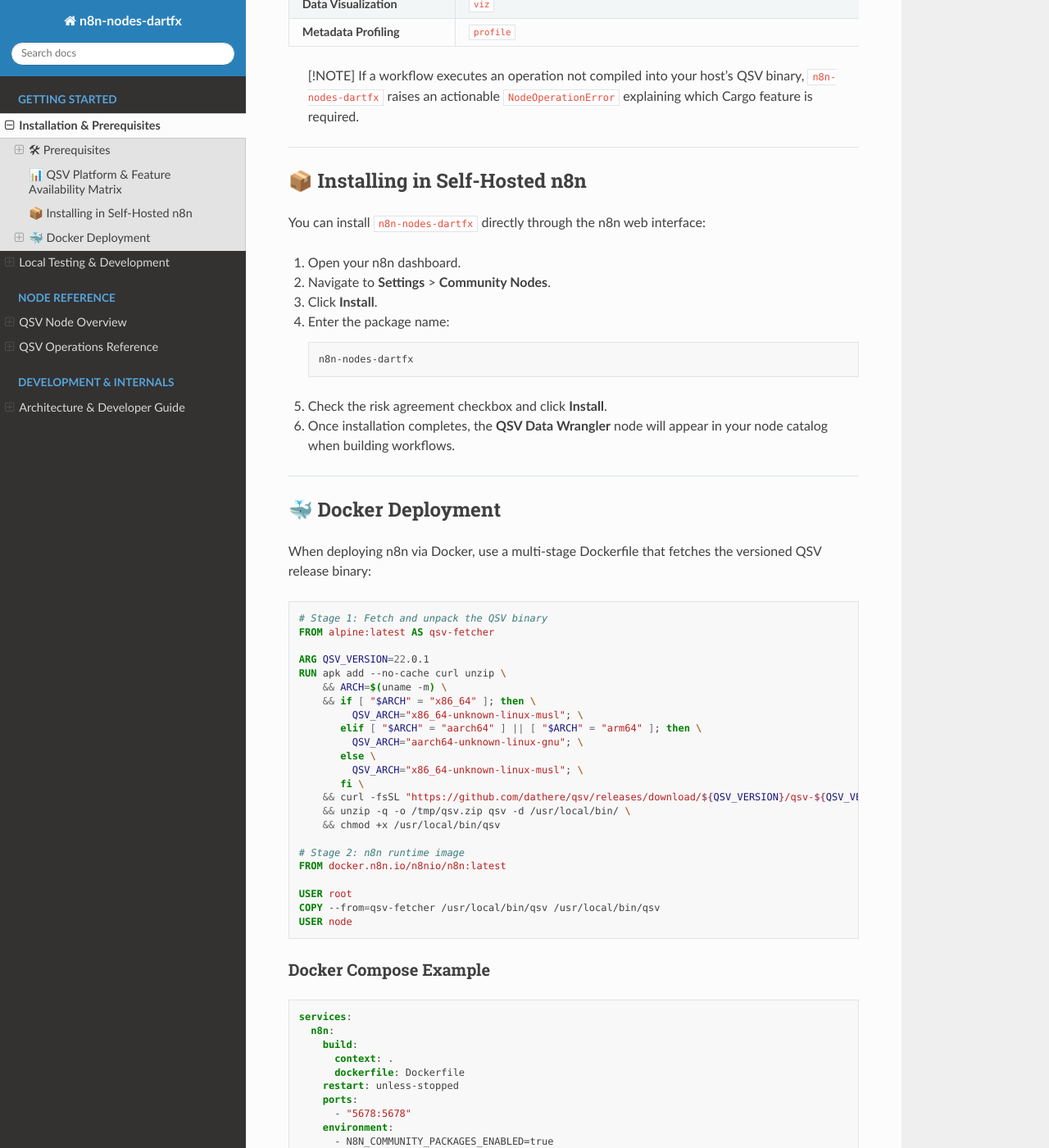
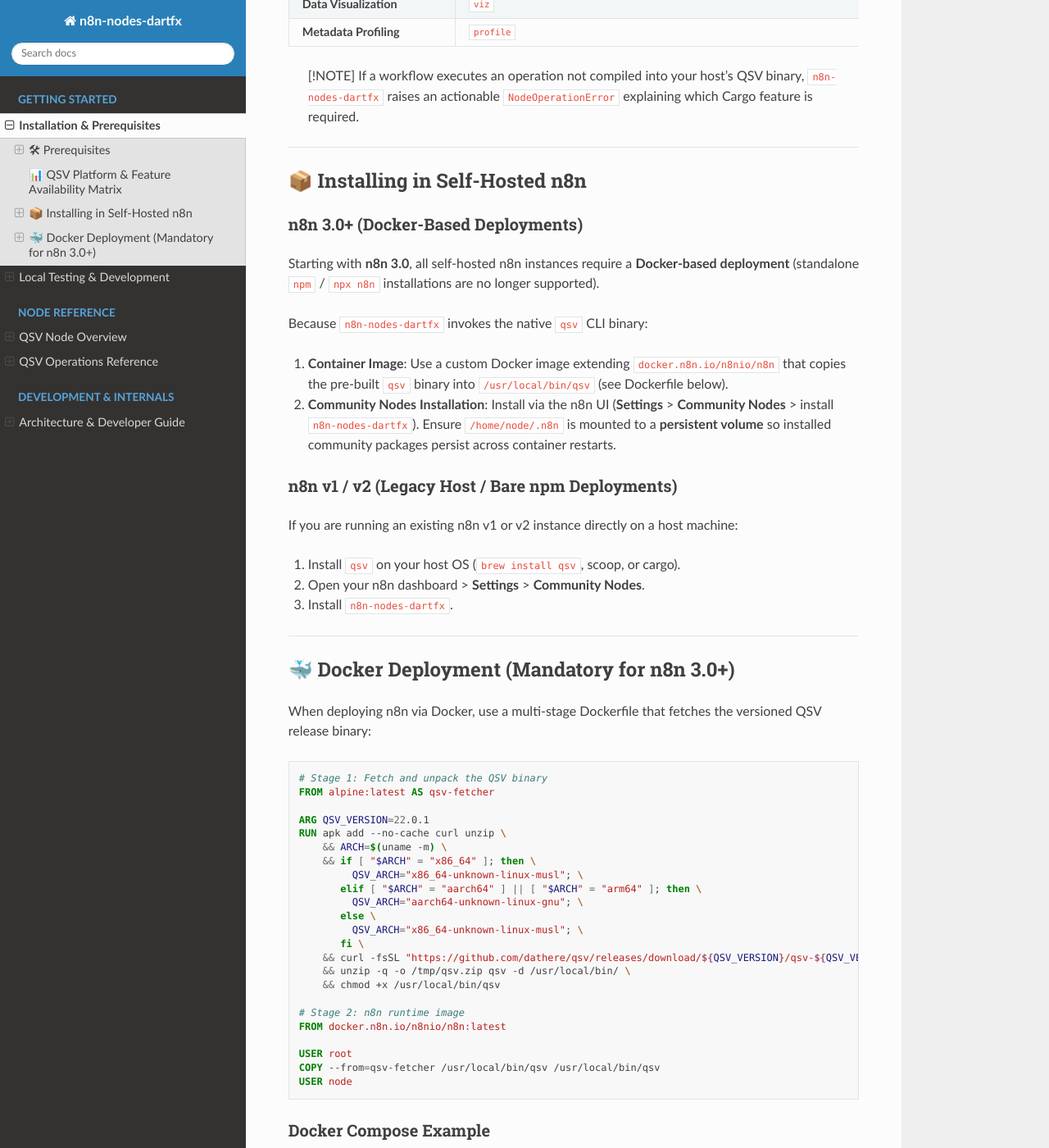
Before and after one commit to DataArtifex/dartfx-n8n, a Sphinx documentation site: the page built from docs/source/getting-started/installation.md, in a window 1280 px wide and 1400 px high, scrolled down 1430 px. Shown: the whole window at 82% size. Built offline with Sphinx 7.4.7 and the Read the Docs theme 3.1.0, drawn with Linux system fonts in a browser that asks for light colours.

Commit message:
docs: update documentation for n8n 3.0+ Docker deployment requirements and add sample test fixtures

````diff
--- a/docs/source/getting-started/installation.md
+++ b/docs/source/getting-started/installation.md
@@ -58,21 +58,24 @@
 
 ## 📦 Installing in Self-Hosted n8n
 
-You can install `n8n-nodes-dartfx` directly through the n8n web interface:
+### n8n 3.0+ (Docker-Based Deployments)
 
-1. Open your n8n dashboard.
-2. Navigate to **Settings** > **Community Nodes**.
-3. Click **Install**.
-4. Enter the package name:
-   ```text
-   n8n-nodes-dartfx
-   ```
-5. Check the risk agreement checkbox and click **Install**.
-6. Once installation completes, the **QSV Data Wrangler** node will appear in your node catalog when building workflows.
+Starting with **n8n 3.0**, all self-hosted n8n instances require a **Docker-based deployment** (standalone `npm` / `npx n8n` installations are no longer supported).
+
+Because `n8n-nodes-dartfx` invokes the native `qsv` CLI binary:
+1. **Container Image**: Use a custom Docker image extending `docker.n8n.io/n8nio/n8n` that copies the pre-built `qsv` binary into `/usr/local/bin/qsv` (see Dockerfile below).
+2. **Community Nodes Installation**: Install via the n8n UI (**Settings** > **Community Nodes** > install `n8n-nodes-dartfx`). Ensure `/home/node/.n8n` is mounted to a **persistent volume** so installed community packages persist across container restarts.
+
+### n8n v1 / v2 (Legacy Host / Bare npm Deployments)
+
+If you are running an existing n8n v1 or v2 instance directly on a host machine:
+1. Install `qsv` on your host OS (`brew install qsv`, scoop, or cargo).
+2. Open your n8n dashboard > **Settings** > **Community Nodes**.
+3. Install `n8n-nodes-dartfx`.
 
 ---
 
-## 🐳 Docker Deployment
+## 🐳 Docker Deployment (Mandatory for n8n 3.0+)
 
 When deploying n8n via Docker, use a multi-stage Dockerfile that fetches the versioned QSV release binary:
 
````
Also changed, not shown: AGENT.md (+14 -2 lines), README.md (+29 -22 lines), docs/source/getting-started/local-testing.md (+19 -16 lines), 3 other files.
